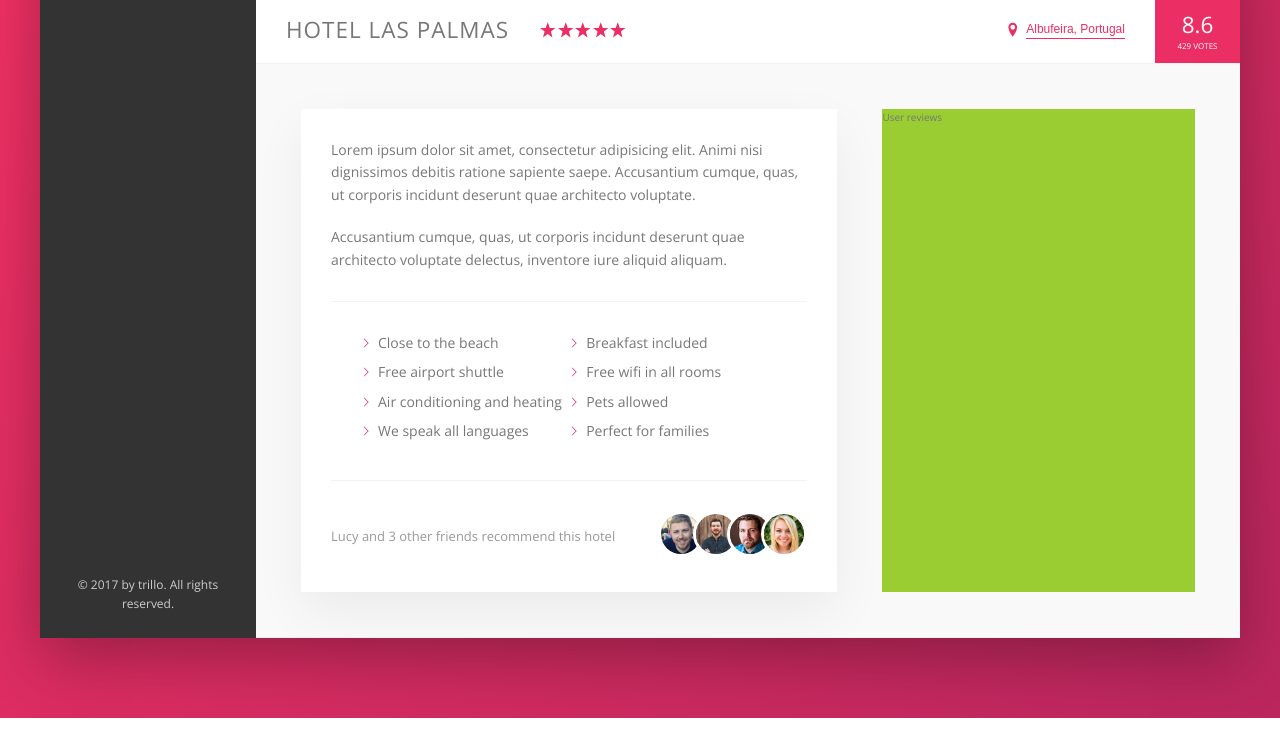
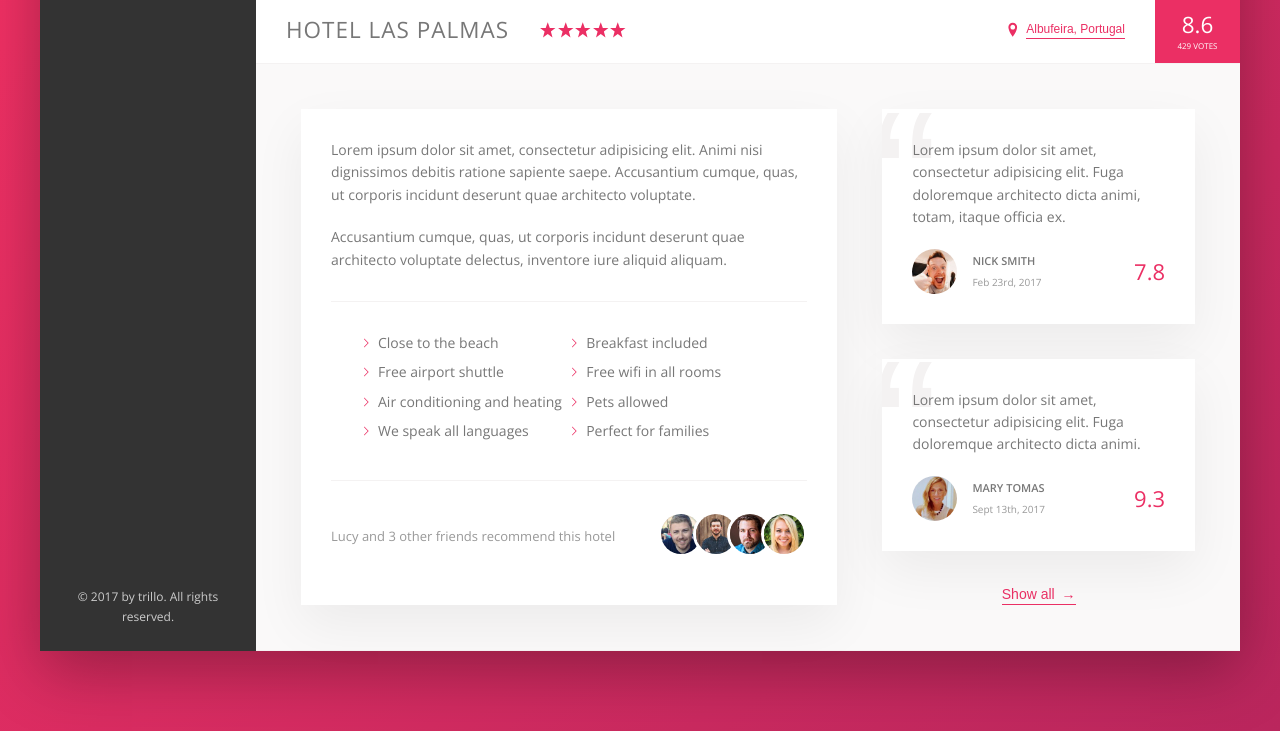
Before and after one commit to rmamchyk/trillo, a website: page index.html in a window 1280 px wide. Shown: the part 538-1269 px from the top of the page. Drawn offline with nearby package versions, Linux system fonts and the light colour scheme.

Commit message:
Implemented User Reviews section

```diff
--- a/index.html
+++ b/index.html
@@ -164,7 +164,33 @@
                         </div>
 
                         <div class="user-reviews">
-                            User reviews
+                            <figure class="review">
+                                <blockquote class="review__text">
+                                    Lorem ipsum dolor sit amet, consectetur adipisicing elit. Fuga doloremque architecto dicta animi, totam, itaque officia ex.
+                                </blockquote>
+                                <figcaption class="review__user">
+                                    <img src="img/user-1.jpg" alt="User 1" class="review__photo">
+                                    <div class="review__user-box">
+                                        <p class="review__user-name">Nick Smith</p>
+                                        <p class="review__user-date">Feb 23rd, 2017</p>
+                                    </div>
+                                    <div class="review__rating">7.8</div>
+                                </figcaption>
+                            </figure>
+                            <figure class="review">
+                                <blockquote class="review__text">
+                                    Lorem ipsum dolor sit amet, consectetur adipisicing elit. Fuga doloremque architecto dicta animi.
+                                </blockquote>
+                                <figcaption class="review__user">
+                                    <img src="img/user-2.jpg" alt="User 2" class="review__photo">
+                                    <div class="review__user-box">
+                                        <p class="review__user-name">Mary Tomas</p>
+                                        <p class="review__user-date">Sept 13th, 2017</p>
+                                    </div>
+                                    <div class="review__rating">9.3</div>
+                                </figcaption>
+                            </figure>
+                            <button class="btn-inline">Show all <span>&rarr;</span></button>
                         </div>
                     </div>
                 </main>
--- a/sass/_components.scss
+++ b/sass/_components.scss
@@ -266,8 +266,17 @@
     background-color: transparent;
     transition: all .2s;
 
+    span {
+        margin-left: 3px;
+        transition: margin-left .2s;
+    }
+
     &:hover {
         color: var(--color-grey-dark-1);
+
+        span {
+            margin-left: 8px;
+        }
     }
 
     &:focus {
@@ -345,10 +354,6 @@
         margin-right: auto;
     }
 
-    &__friends {
-
-    }
-
     &__photo {
         box-sizing: content-box;
         height: 4rem;
@@ -361,3 +366,66 @@
         }
     }
 }
+
+//////////////////////////////////////////////
+// REVIEWS
+.review {
+    background-color: #fff;
+    box-shadow: var(--shadow-light);
+    padding: 3rem;
+    margin-bottom: 3.5rem;
+    position: relative;
+    overflow: hidden;
+
+    &__text {
+        margin-bottom: 2rem;
+        z-index: 10;
+        position: relative;
+    }
+
+    &__user {
+        display: flex;
+        align-items: center;
+    }
+
+    &__photo {
+        height: 4.5rem;
+        width: 4.5rem;
+        border-radius: 50%;
+        margin-right: 1.5rem;
+    }
+
+    &__user-box {
+        margin-right: auto;
+    }
+
+    &__user-name {
+        font-size: 1.1rem;
+        font-weight: 600;
+        text-transform: uppercase;
+        margin-bottom: .4rem;
+    }
+
+    &__user-date {
+        font-size: 1rem;
+        color: var(--color-grey-dark-3);
+    }
+
+    &__rating {
+        color: var(--color-primary);
+        font-size: 2.2rem;
+        font-weight: 300;
+    }
+
+    &::before {
+        content: "\201C";
+        position: absolute;
+        top: -2.75rem;
+        left: -1rem;
+        line-height: 1;
+        font-size: 20rem;
+        color: var(--color-grey-light-2);
+        font-family: sans-serif;
+        z-index: 1;
+    }
+}
--- a/sass/_layout.scss
+++ b/sass/_layout.scss
@@ -35,6 +35,7 @@
 }
 
 .detail {
+    font-size: 1.4rem;
     display: flex;
     padding: 4.5rem;
     background-color: var(--color-grey-light-1);
@@ -42,7 +43,6 @@
 }
 
 .description {
-    font-size: 1.4rem;
     background-color: #fff;
     box-shadow: var(--shadow-light);
     padding: 3rem;
@@ -51,6 +51,8 @@
 }
 
 .user-reviews {
-    background-color: yellowgreen;
     flex: 1;
+    display: flex;
+    flex-direction: column;
+    align-items: center;
 }
```
Also changed, not shown: css/style.css.
